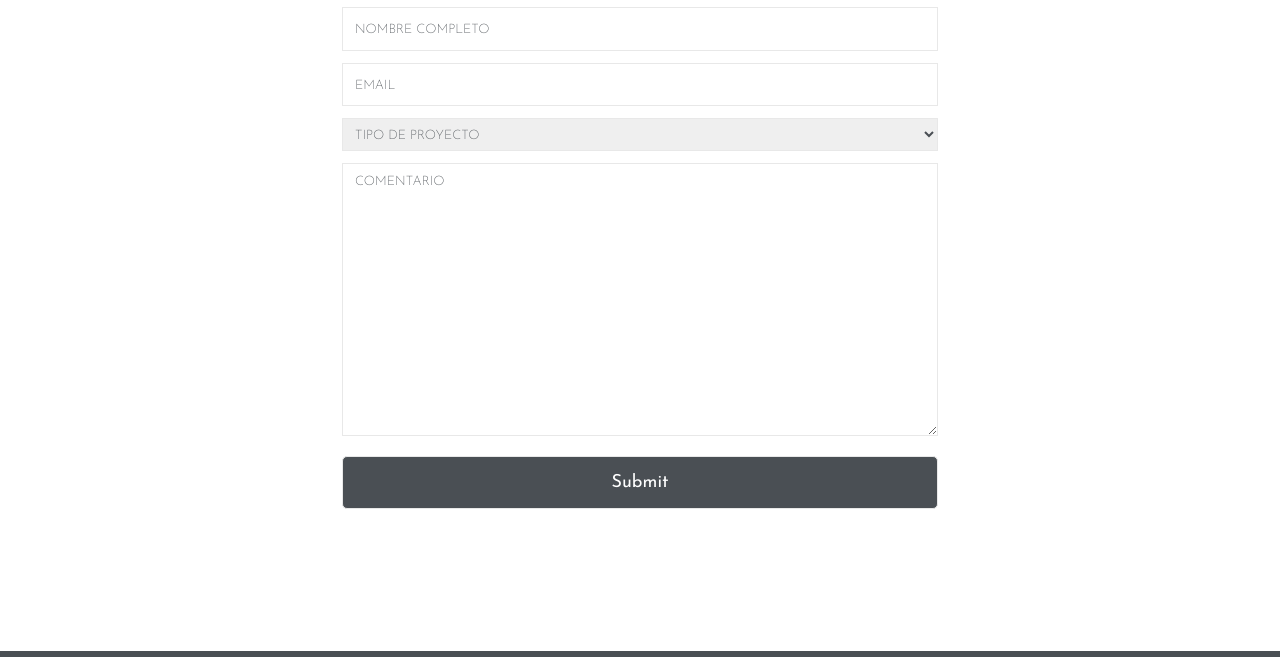
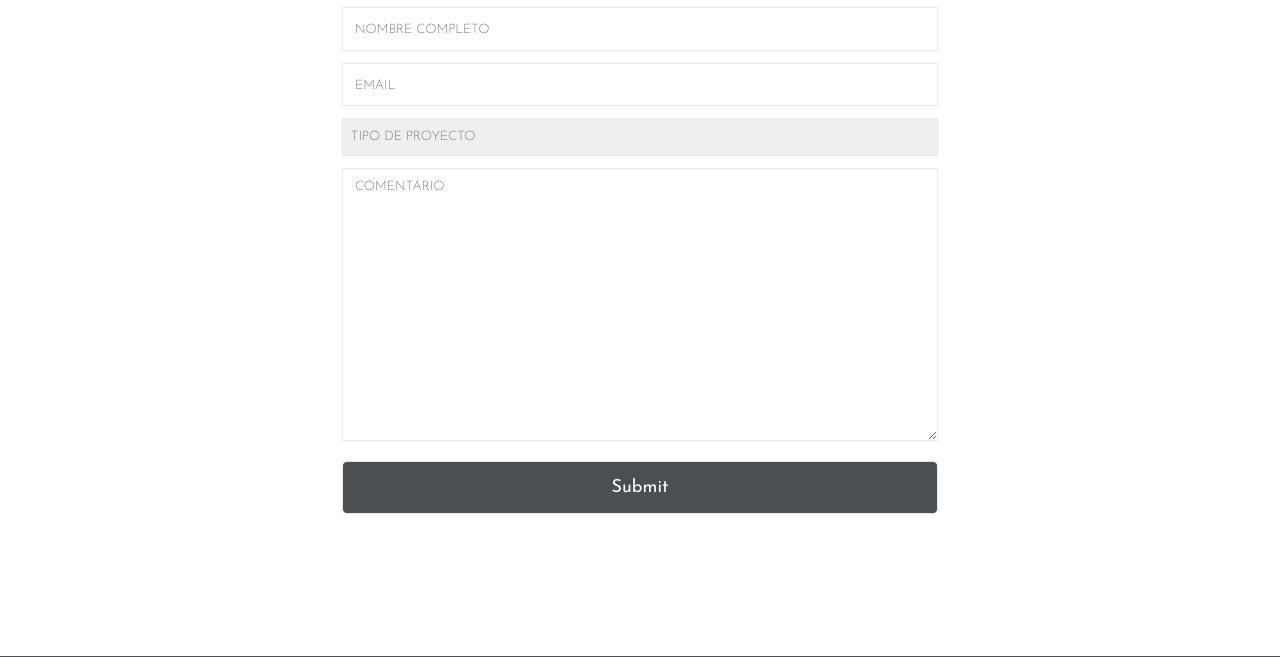
Before and after one commit to GianinaSoloa/proyecto, a plain HTML site: page index.html in a window 1280 px wide. Shown: the part 3699-4356 px from the top of the page. Drawn offline with nearby package versions, Linux system fonts and the light colour scheme.

Commit message:
Arreglo Formulario

```diff
--- a/css/style.css
+++ b/css/style.css
@@ -404,21 +404,21 @@ div.proyectoshome__imagen > div > p{
     padding-left: 2%;
 }
 
-form {
+form{
     margin: 0 auto;
     width: 600px;
     padding: 2px;
     margin-bottom: 10%;
 }
 
-input, textarea {
+input, textarea{
     width: 100%;
     padding: 8px 0px;
     border: 1px solid #e8e8e8;
     margin-bottom: 2%;
 }
 
-form label {
+form label{
     display: block;
     padding: 11px 0px;
 
@@ -435,6 +435,9 @@ select{
     color:rgb(74, 79, 84);
 }
 
+#top > section.formulario > form > select{
+    -webkit-appearance: none;
+}
 
 /* FOOTER */
 
```
